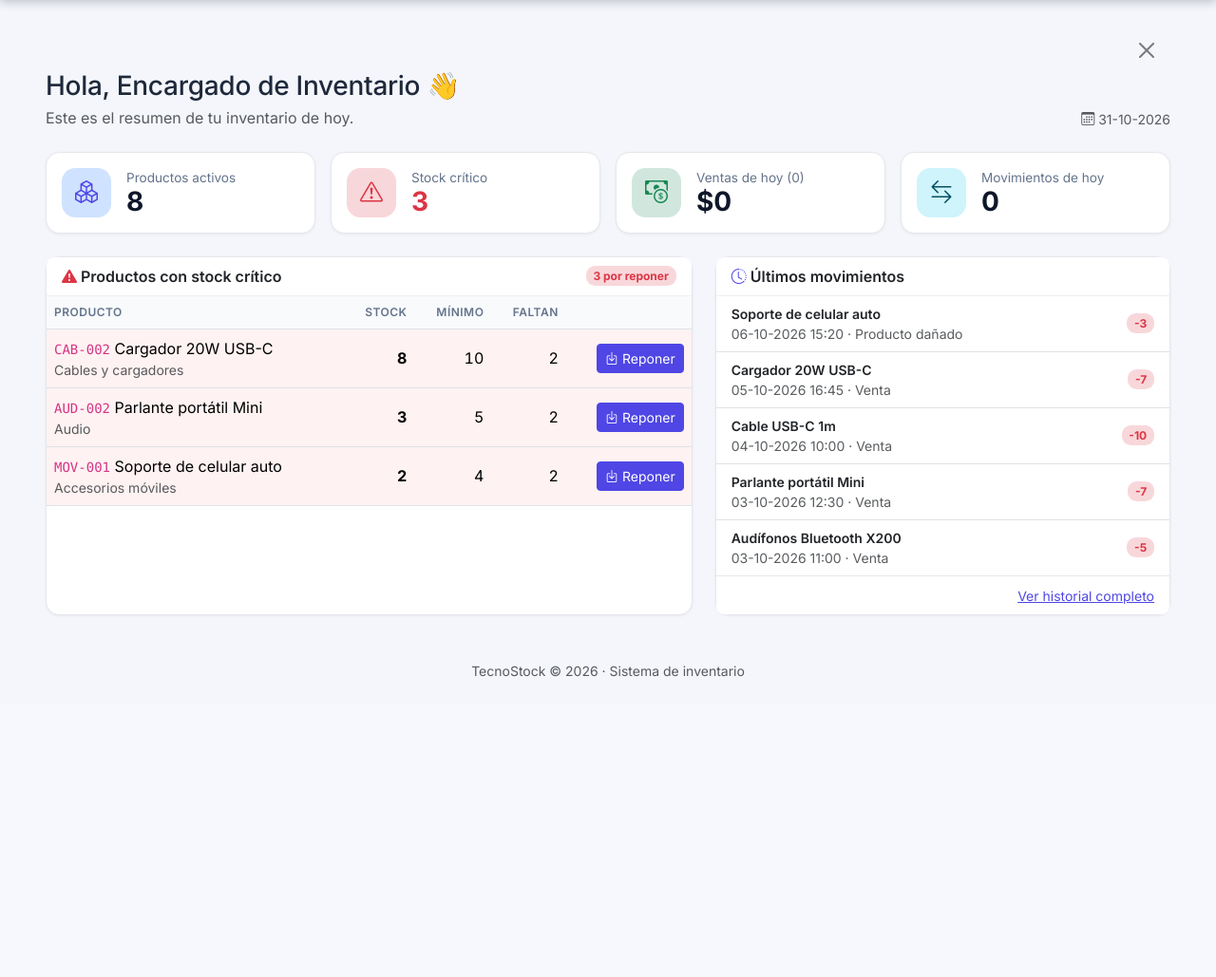
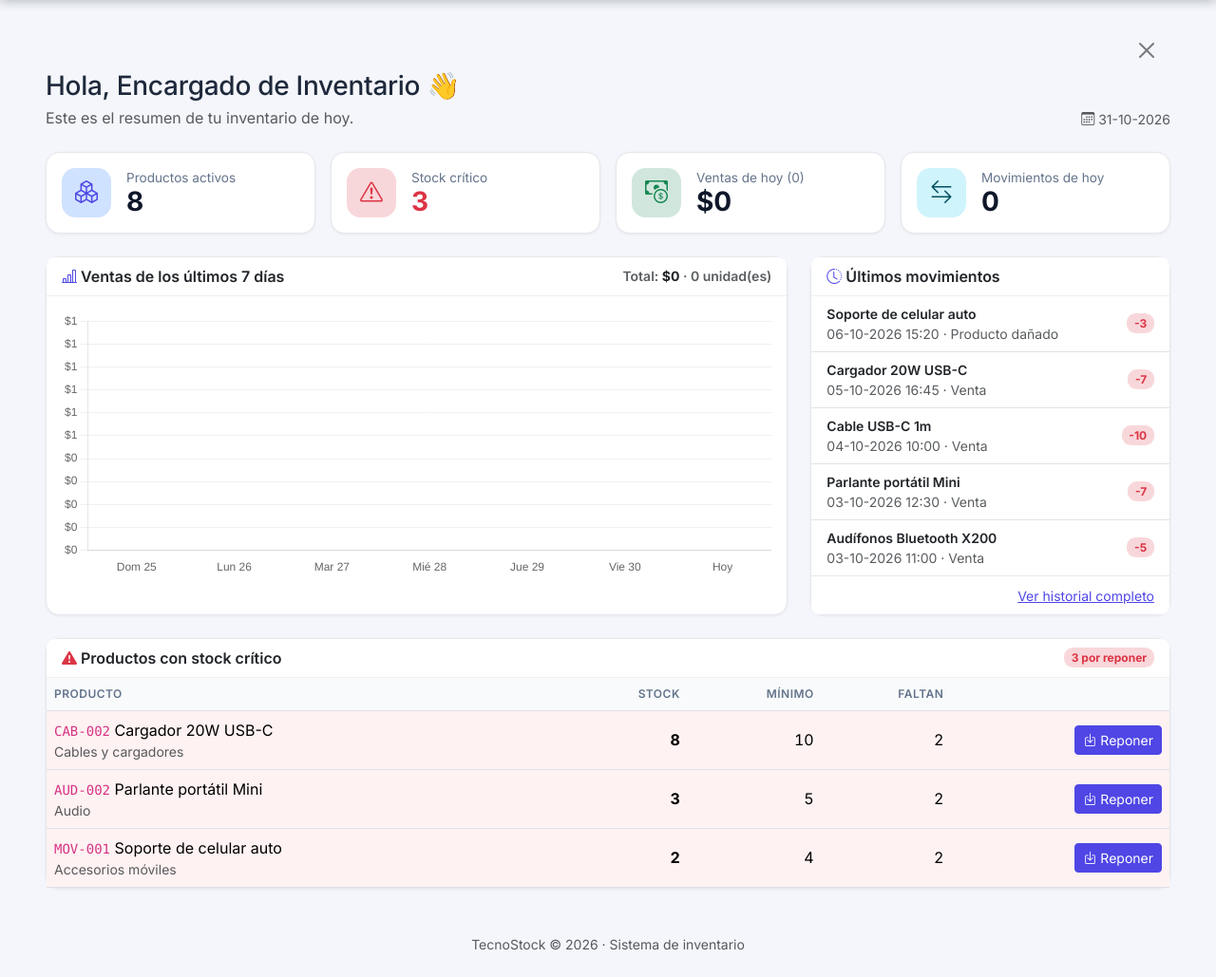
Before and after one commit to rooster1124/tecnostock, a PHP site: page /inicio.php in a window 1280 px wide. Shown: the part 60-1089 px from the top of the page at 95% size. Before the commit the page ends 773 px from the top, so only its background shows below. Run offline with PHP 8.4, Linux system fonts and the light colour scheme; a user stored in the database is signed in; data comes from the database, SQL or seed files in the repository.

Commit message:
Agrega gráfico de ventas de los últimos 7 días

```diff
--- /dev/null
+++ b/assets/js/grafico.js
@@ -0,0 +1,50 @@
+document.addEventListener('DOMContentLoaded', function () {
+    const lienzo = document.getElementById('grafico-ventas');
+    if (!lienzo || typeof Chart === 'undefined') {
+        return;
+    }
+
+    const datos = JSON.parse(lienzo.dataset.ventas);
+    const pesos = new Intl.NumberFormat('es-CL', { style: 'currency', currency: 'CLP' });
+
+    new Chart(lienzo, {
+        type: 'bar',
+        data: {
+            labels: datos.map(function (d) { return d.etiqueta; }),
+            datasets: [{
+                label: 'Ventas',
+                data: datos.map(function (d) { return d.total; }),
+                backgroundColor: datos.map(function (d, i) {
+                    return i === datos.length - 1 ? '#4f46e5' : 'rgba(79, 70, 229, 0.35)';
+                }),
+                borderRadius: 8,
+                maxBarThickness: 48
+            }]
+        },
+        options: {
+            responsive: true,
+            maintainAspectRatio: false,
+            plugins: {
+                legend: { display: false },
+                tooltip: {
+                    callbacks: {
+                        label: function (ctx) {
+                            const d = datos[ctx.dataIndex];
+                            return pesos.format(d.total) + ' · ' + d.unidades + ' unidad(es)';
+                        }
+                    }
+                }
+            },
+            scales: {
+                x: { grid: { display: false } },
+                y: {
+                    beginAtZero: true,
+                    ticks: {
+                        callback: function (valor) { return pesos.format(valor); }
+                    },
+                    grid: { color: '#eef0f4' }
+                }
+            }
+        }
+    });
+});
--- a/config/conexion.php
+++ b/config/conexion.php
@@ -5,6 +5,8 @@ define('DB_USER', 'root');
 define('DB_PASS', '');
 
 define('BASE_URL', '/tecnostock/');
+date_default_timezone_set('America/Santiago');
+
 
 try {
     $pdo = new PDO(
@@ -17,6 +19,7 @@ try {
             PDO::ATTR_EMULATE_PREPARES   => false,
         ]
     );
+        $pdo->exec("SET time_zone = '" . date('P') . "'");
 } catch (PDOException $e) {
     http_response_code(500);
     exit('No se pudo conectar a la base de datos. Verifique que MySQL esté iniciado en XAMPP.');
--- a/includes/footer.php
+++ b/includes/footer.php
@@ -6,5 +6,8 @@
 
 <script src="https://cdn.jsdelivr.net/npm/bootstrap@5.3.3/dist/js/bootstrap.bundle.min.js"></script>
 <script src="<?= BASE_URL ?>assets/js/validaciones.js"></script>
+<?php foreach ($scriptsExtra ?? [] as $script): ?>
+<script src="<?= e($script) ?>"></script>
+<?php endforeach; ?>
 </body>
 </html>
--- a/inicio.php
+++ b/inicio.php
@@ -22,6 +22,35 @@ $ultimos = $pdo->query(
      FROM movimiento m JOIN producto p ON p.id_producto = m.id_producto
      ORDER BY m.fecha_hora DESC, m.id_movimiento DESC LIMIT 5'
 )->fetchAll();
+
+$stmt = $pdo->query(
+    "SELECT DATE(fecha_hora) AS dia, SUM(cantidad * precio_unitario) AS total, SUM(cantidad) AS unidades
+     FROM movimiento
+     WHERE motivo = 'Venta' AND fecha_hora >= CURDATE() - INTERVAL 6 DAY
+     GROUP BY DATE(fecha_hora)"
+);
+$ventasPorDia = [];
+foreach ($stmt as $fila) {
+    $ventasPorDia[$fila['dia']] = $fila;
+}
+
+$diasSemana = ['Dom', 'Lun', 'Mar', 'Mié', 'Jue', 'Vie', 'Sáb'];
+$grafico = [];
+for ($i = 6; $i >= 0; $i--) {
+    $fecha = date('Y-m-d', strtotime("-$i days"));
+    $grafico[] = [
+        'etiqueta' => $i === 0 ? 'Hoy' : $diasSemana[(int) date('w', strtotime($fecha))] . ' ' . date('d', strtotime($fecha)),
+        'total'    => (int) ($ventasPorDia[$fecha]['total'] ?? 0),
+        'unidades' => (int) ($ventasPorDia[$fecha]['unidades'] ?? 0),
+    ];
+}
+$totalSemana    = array_sum(array_column($grafico, 'total'));
+$unidadesSemana = array_sum(array_column($grafico, 'unidades'));
+
+$scriptsExtra = [
+    'https://cdn.jsdelivr.net/npm/chart.js@4.4.6/dist/chart.umd.js',
+    BASE_URL . 'assets/js/grafico.js',
+];
 
 $titulo  = 'Inicio';
 $seccion = 'inicio';
@@ -85,9 +114,53 @@ require __DIR__ . '/includes/header.php';
     </div>
 </div>
 
+<div class="row g-4 mb-4">
+    <div class="col-lg-8">
+        <div class="card h-100">
+            <div class="card-header d-flex flex-wrap justify-content-between align-items-center gap-2">
+                <span><i class="bi bi-bar-chart-line text-primary"></i> Ventas de los últimos 7 días</span>
+                <span class="small text-muted">
+                    Total: <strong class="text-dark"><?= formato_precio($totalSemana) ?></strong>
+                    · <?= $unidadesSemana ?> unidad(es)
+                </span>
+            </div>
+            <div class="card-body">
+                <div style="height: 280px">
+                    <canvas id="grafico-ventas" data-ventas='<?= e(json_encode($grafico, JSON_UNESCAPED_UNICODE)) ?>'></canvas>
+                </div>
+            </div>
+        </div>
+    </div>
+
+    <div class="col-lg-4">
+        <div class="card h-100">
+            <div class="card-header"><i class="bi bi-clock-history text-primary"></i> Últimos movimientos</div>
+            <ul class="list-group list-group-flush">
+                <?php foreach ($ultimos as $m): ?>
+                    <li class="list-group-item d-flex justify-content-between align-items-center">
+                        <div>
+                            <div class="small fw-semibold"><?= e($m['producto']) ?></div>
+                            <div class="small text-muted"><?= e(formato_fecha($m['fecha_hora'])) ?> · <?= e($m['motivo']) ?></div>
+                        </div>
+                        <span class="badge <?= $m['tipo'] === 'ENTRADA' ? 'bg-primary-subtle text-primary' : 'bg-danger-subtle text-danger' ?>">
+                            <?= $m['tipo'] === 'ENTRADA' ? '+' : '-' ?><?= (int) $m['cantidad'] ?>
+                        </span>
+                    </li>
+                <?php endforeach; ?>
+                <?php if (!$ultimos): ?>
+                    <li class="list-group-item text-muted">Sin movimientos.</li>
+                <?php endif; ?>
+            </ul>
+            <div class="card-footer bg-white text-end">
+                <a href="movimientos/index.php" class="small">Ver historial completo</a>
+            </div>
+        </div>
+    </div>
+</div>
+
 <div class="row g-4">
-    <div class="col-lg-7">
-        <div class="card h-100">
+    <div class="col-12">
+        <div class="card">
             <div class="card-header d-flex justify-content-between align-items-center">
                 <span><i class="bi bi-exclamation-triangle-fill text-danger"></i> Productos con stock crítico</span>
                 <?php if ($criticosLista): ?>
@@ -132,31 +205,6 @@ require __DIR__ . '/includes/header.php';
             <?php endif; ?>
         </div>
     </div>
-
-    <div class="col-lg-5">
-        <div class="card h-100">
-            <div class="card-header"><i class="bi bi-clock-history text-primary"></i> Últimos movimientos</div>
-            <ul class="list-group list-group-flush">
-                <?php foreach ($ultimos as $m): ?>
-                    <li class="list-group-item d-flex justify-content-between align-items-center">
-                        <div>
-                            <div class="small fw-semibold"><?= e($m['producto']) ?></div>
-                            <div class="small text-muted"><?= e(formato_fecha($m['fecha_hora'])) ?> · <?= e($m['motivo']) ?></div>
-                        </div>
-                        <span class="badge <?= $m['tipo'] === 'ENTRADA' ? 'bg-primary-subtle text-primary' : 'bg-danger-subtle text-danger' ?>">
-                            <?= $m['tipo'] === 'ENTRADA' ? '+' : '-' ?><?= (int) $m['cantidad'] ?>
-                        </span>
-                    </li>
-                <?php endforeach; ?>
-                <?php if (!$ultimos): ?>
-                    <li class="list-group-item text-muted">Sin movimientos.</li>
-                <?php endif; ?>
-            </ul>
-            <div class="card-footer bg-white text-end">
-                <a href="movimientos/index.php" class="small">Ver historial completo</a>
-            </div>
-        </div>
-    </div>
 </div>
 
 <?php require __DIR__ . '/includes/footer.php'; ?>
```
